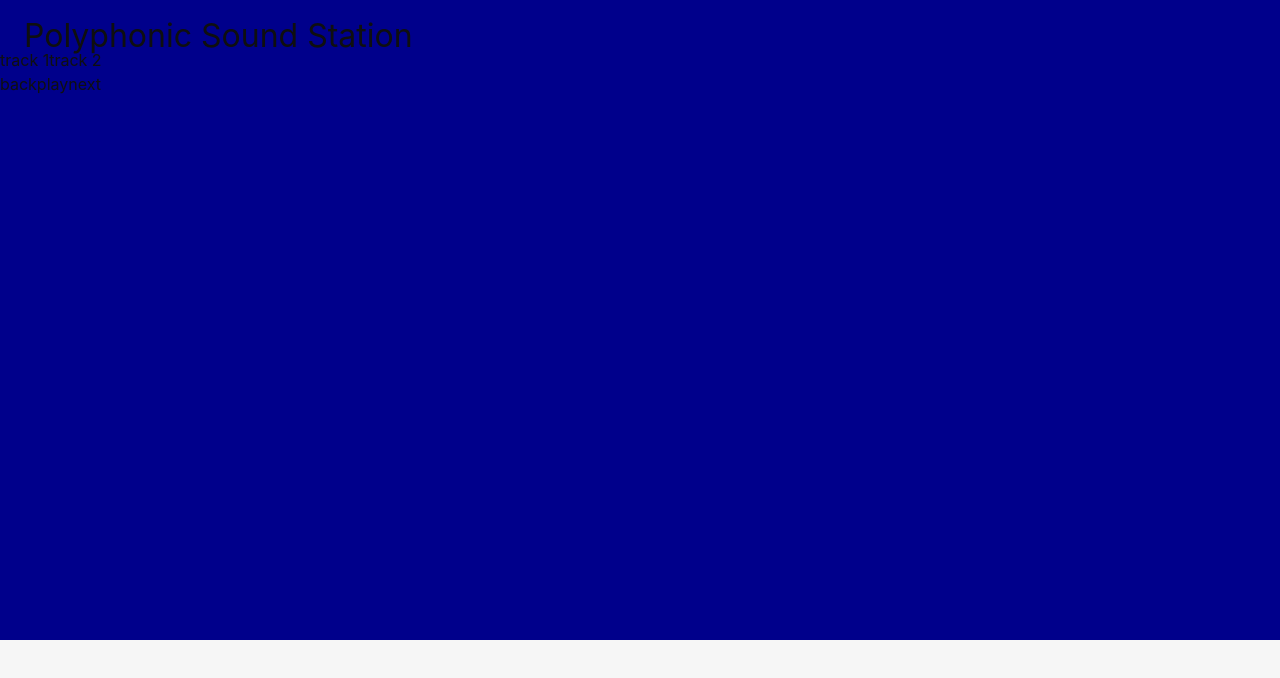
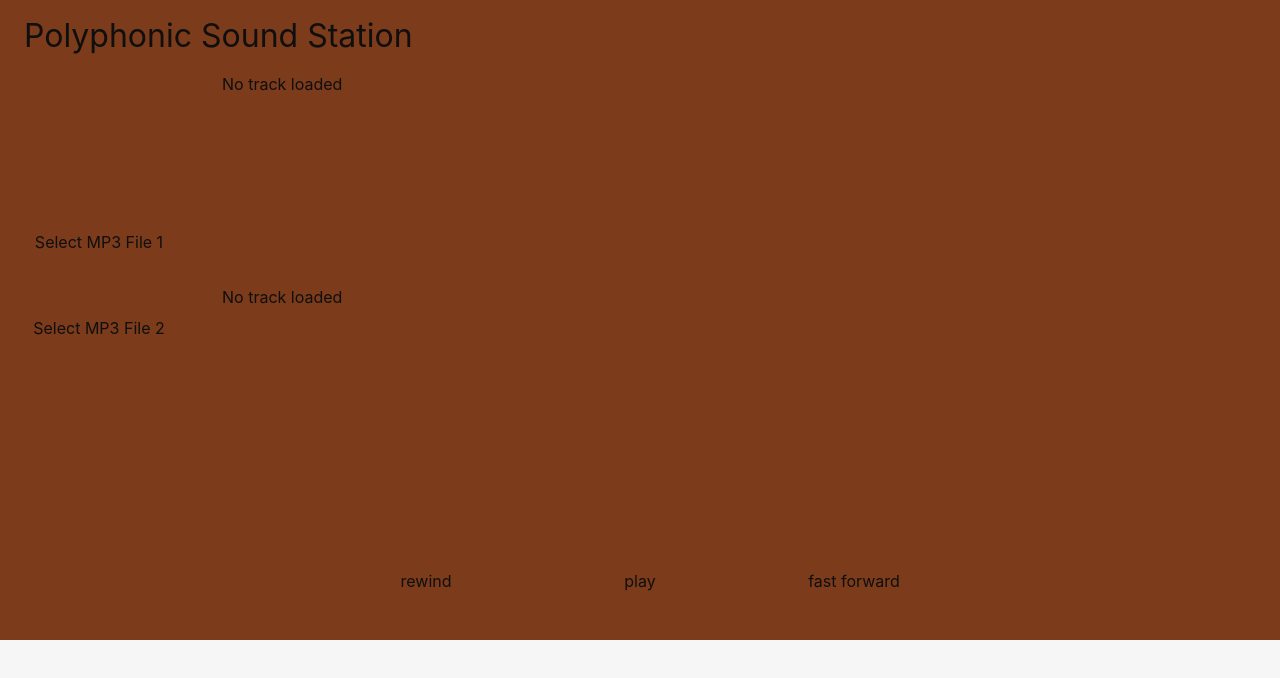
Before and after one commit to lucian1996/polyphonic_sound_station, a React (Vite) app: page / in a window 1280 px wide. Shown: the top 678 px of the page. Built offline with nearby package versions, Linux system fonts and the light colour scheme.

Commit message:
data reachable from the frontend

```diff
--- a/package.json
+++ b/package.json
@@ -11,6 +11,7 @@
   },
   "dependencies": {
     "@tauri-apps/api": "^1.5.0",
+    "music-metadata": "^8.1.4",
     "react": "^18.2.0",
     "react-dom": "^18.2.0"
   },
--- a/src/pages/Home/Home.css
+++ b/src/pages/Home/Home.css
@@ -1,7 +1,9 @@
 .container {
-  background-color: darkblue;
+  background-color: rgb(124, 59, 26);
   width: 80%;
   height: 80%;
+  display: flex;
+  flex-direction: column;
 }
 
 .title {
@@ -9,3 +11,39 @@
   padding-left: 24px;
   font-size: xx-large;
 }
+
+.body {
+  height: 100%;
+  justify-content: space-between;
+  display: flex;
+  flex-direction: column;
+}
+
+.input {
+  height: 80%;
+  display: flex;
+}
+
+.input-select {
+  display: flex;
+  flex-direction: column;
+  justify-content: center;
+  gap: 1em;
+  padding: 24px;
+}
+
+.input-data {
+  padding: 24px;
+}
+
+.input-track {
+  height: 50%;
+}
+
+.control {
+  height: 20%;
+  display: flex;
+  justify-content: center;
+  align-items: center;
+  gap: 4em;
+}
--- a/src/pages/Home/Home.tsx
+++ b/src/pages/Home/Home.tsx
@@ -1,18 +1,81 @@
+import {useEffect, useState} from "react"
 import "./Home.css"
 
 export default function Home() {
+  const [track1, setTrack1] = useState<File | null>(null)
+  const [track2, setTrack2] = useState<File | null>(null)
+
+  if (track1) {
+    console.log(track1)
+  }
+
+  useEffect(() => {
+    const storedTrack1 = localStorage.getItem("selectedMP31")
+    const storedTrack2 = localStorage.getItem("selectedMP32")
+    if (storedTrack1) {
+      setTrack1(JSON.parse(storedTrack1))
+    } else {
+      setTrack1(null)
+    }
+
+    if (storedTrack2) {
+      setTrack2(JSON.parse(storedTrack2))
+    } else {
+      setTrack2(null)
+    }
+  }, [])
+
+  const handleFileSelect = (index: number) => {
+    const fileInput = document.createElement("input")
+    fileInput.type = "file"
+    fileInput.accept = ".mp3"
+    fileInput.style.display = "none"
+    fileInput.addEventListener("change", (event) => {
+      const selectedFile = (event.target as HTMLInputElement).files?.[0]
+      if (selectedFile) {
+        localStorage.setItem(
+          `selectedMP3${index}`,
+          JSON.stringify(selectedFile)
+        )
+        alert(`MP3 file ${index} selected and stored in local storage.`)
+        if (index === 1) {
+          setTrack1(selectedFile)
+        } else if (index === 2) {
+          setTrack2(selectedFile)
+        }
+      }
+    })
+    fileInput.click()
+  }
+
   return (
     <div className='container'>
       <h1 className='title'>Polyphonic Sound Station</h1>
       <div className='body'>
-        <div className='select'>
-          <button>track 1</button>
-          <button>track 2</button>
+        <div className='input'>
+          <div className='input-select'>
+            <button onClick={() => handleFileSelect(1)}>
+              Select MP3 File 1
+            </button>
+            <button onClick={() => handleFileSelect(2)}>
+              Select MP3 File 2
+            </button>
+          </div>
+          <div className='input-data'>
+            <div className='input-track'>
+              <div>{track1 ? track1.artist : ""}</div>
+              <div>{track1 ? `${track1.title}` : "No track loaded"}</div>
+            </div>
+            <div className='input-track'>
+              <div>{track2 ? track2.artist : ""}</div>
+              <div>{track2 ? `${track2.title}` : "No track loaded"}</div>
+            </div>
+          </div>
         </div>
         <div className='control'>
-          <button className='back'>back</button>
+          <button className='back'>rewind</button>
           <button className='action'>play</button>
-          <button className='next'>next</button>
+          <button className='next'>fast forward</button>
         </div>
       </div>
     </div>
--- a/src/styles.css
+++ b/src/styles.css
@@ -22,6 +22,13 @@
   height: 100vh;
   display: flex;
   justify-content: center;
+  overflow-y: hidden;
+}
+
+button {
+  width: 150px;
+  height: 70px;
+  border-radius: 8%;
 }
 
 @media (prefers-color-scheme: dark) {
--- /dev/null
+++ b/src/utility/data/track1.ts
@@ -0,0 +1,8 @@
+const mockTrack1: AudioTrack = {
+  title: "Track Title",
+  artist: "Track Artist",
+  length: 240,
+  audioSource: "./",
+}
+
+export default mockTrack1
--- /dev/null
+++ b/src/utility/data/track2.ts
@@ -0,0 +1,8 @@
+const mockTrack2: AudioTrack = {
+  title: "Track Title 2",
+  artist: "Track Artist 2",
+  length: 240,
+  audioSource: "./",
+}
+
+export default mockTrack2
--- /dev/null
+++ b/src/utility/types/AudioTrack.ts
@@ -0,0 +1,6 @@
+interface AudioTrack {
+  title: string;
+  artist: string;
+  length: number;
+  audioSource: string;
+}
```
Also changed, not shown: 1 other file (tests, documents, lock files or other folders).
